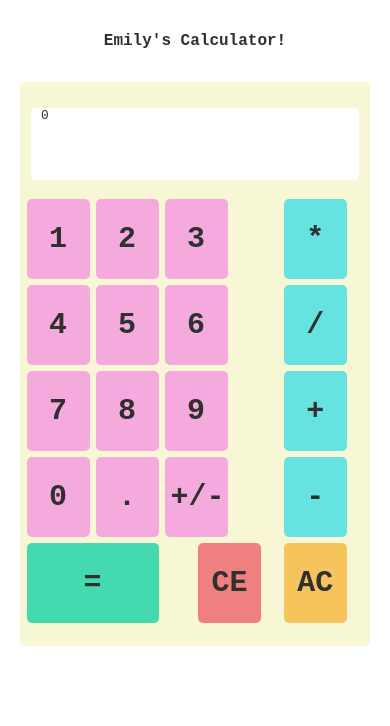
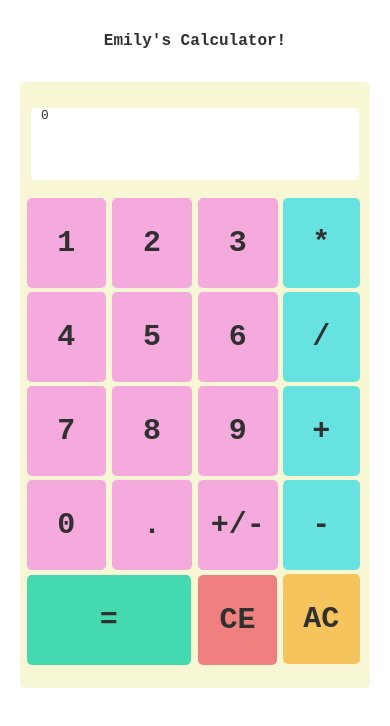
Before and after one commit to emlips/react-calculator, a React (Vite) app: page / in a window 390 px wide. Shown: the top 726 px of the page. Built offline with nearby package versions, Linux system fonts and the light colour scheme.

Commit message:
grid amended for responsive media width

```diff
--- a/src/App.css
+++ b/src/App.css
@@ -36,9 +36,9 @@ button {
   font-family: "Courier New", Courier, monospace;
   font-size: 30px;
   font-weight: 700;
-  height: 80px;
-  width: 2.1em;
-  margin: 3px;
+  height: 3em;
+  width: 90%;
+  margin: 2px auto;
   border: none;
   border-radius: 5px;
 }
@@ -65,6 +65,7 @@ button {
   flex-wrap: wrap;
   grid-area: number;
   button {
+    width: 31%;
     background-color: rgb(245, 170, 221);
   }
   button:active {
@@ -75,6 +76,7 @@ button {
 .operators {
   grid-area: operators;
   button {
+    margin: 2px 1px 2px 2px;
     background-color: rgb(102, 227, 225);
   }
   button:active {
@@ -85,7 +87,8 @@ button {
 .equals {
   grid-area: equals;
   button {
-    width: 4.4em;
+    margin: 3px;
+    width: 96%;
     background-color: #44d9af;
   }
   button:active {
@@ -96,6 +99,7 @@ button {
 .clear {
   grid-area: clear;
   button {
+    margin: 2px;
     background-color: rgb(245, 196, 92);
   }
   button:active {
@@ -106,6 +110,8 @@ button {
 .delete {
   grid-area: delete;
   button {
+    width: 92%;
+    margin: 3px;
     background-color: #f08080;
   }
   button:active {
```
